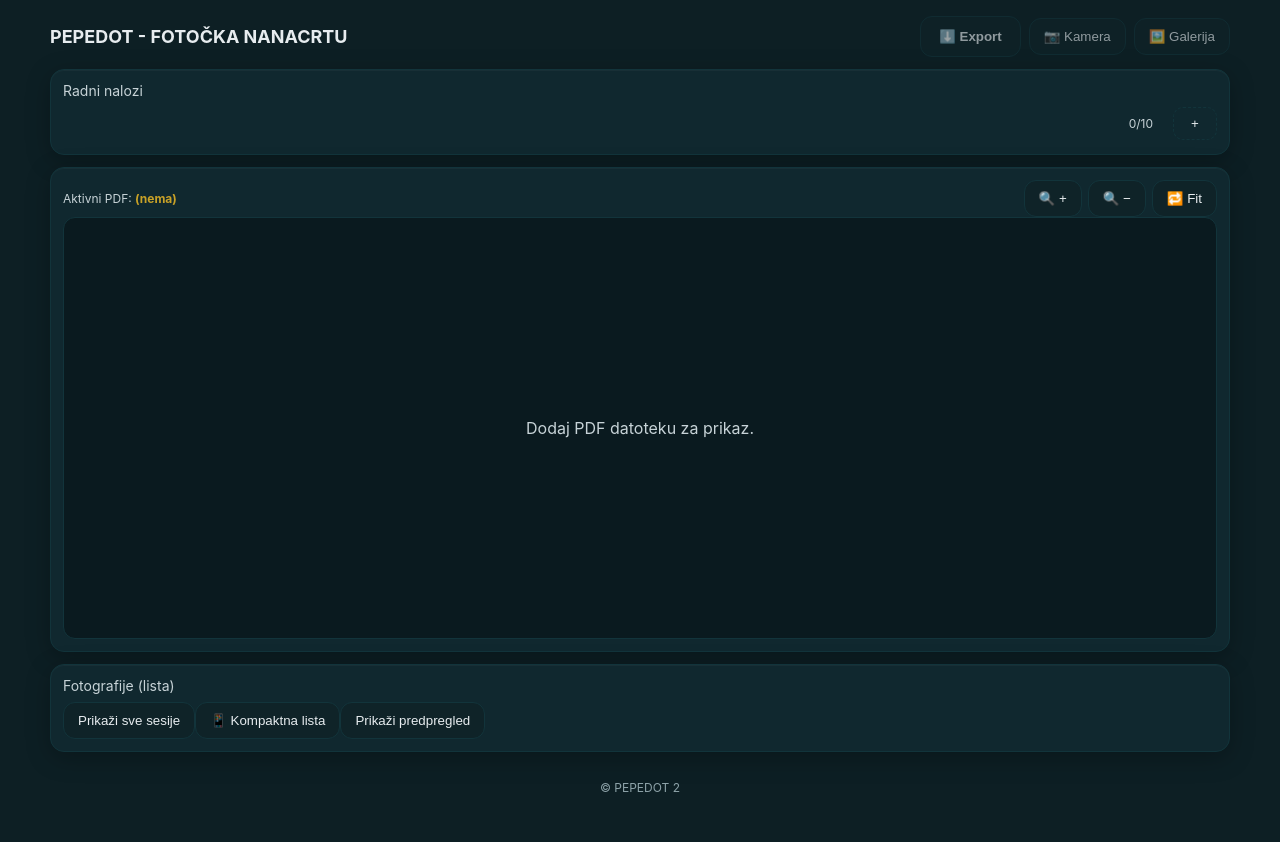
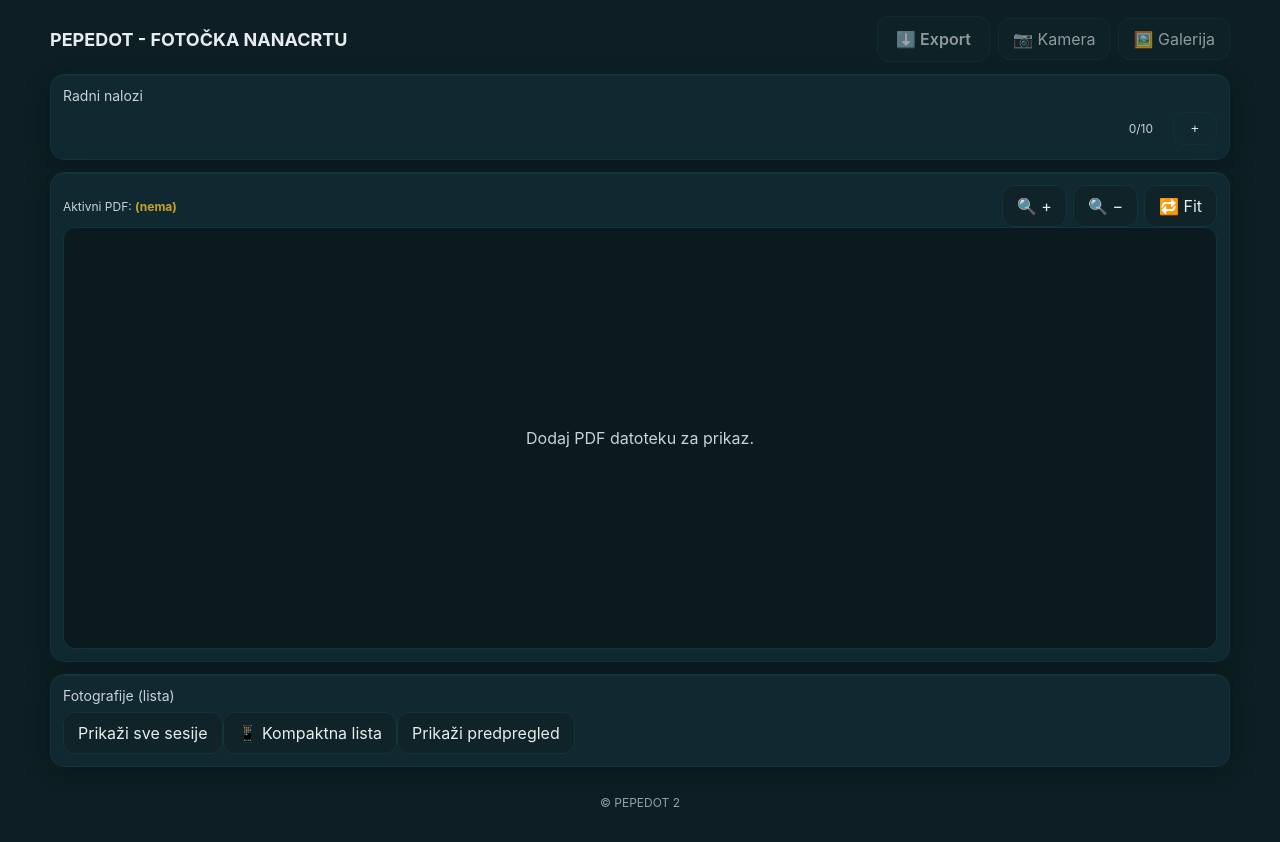
Before and after one commit to njagatron/PEPEDOT, a React (Create React App) app: page / in a window 1280 px wide. Built offline with nearby package versions, Linux system fonts and the light colour scheme.

Commit message:
Update responsive.css

```diff
--- a/src/responsive.css
+++ b/src/responsive.css
@@ -7,15 +7,17 @@
   --gold:#c9a227;
 }
 
+/* ====== Header ====== */
 .header{
   display:flex; align-items:center; gap:10px; margin-bottom:12px; flex-wrap:wrap;
 }
-.app-title{ margin:0; font-size:18px; flex:1; }
+.app-title{ margin:0; font-size:18px; flex:1; color:var(--ink); }
 .header-actions{ display:flex; gap:8px; align-items:center; flex-wrap:wrap; }
 
+/* ====== Buttons ====== */
 .btn{
   padding:10px 14px; border-radius:12px; border:1px solid var(--edge);
-  background:#0f2328; color:var(--ink); cursor:pointer;
+  background:#0f2328; color:var(--ink); cursor:pointer; font:inherit;
 }
 .btn.big{ padding:12px 18px; font-weight:600; }
 .btn.warn{ background:#d99114; border-color:#d99114; color:#fff; }
@@ -23,6 +25,15 @@
 .btn.ghost{ background:transparent; }
 .btn:disabled{ opacity:.6; cursor:not-allowed; }
 
+.iconbtn{
+  padding:6px 8px; border-radius:10px; border:1px solid var(--edge);
+  background:transparent; color:var(--ink); cursor:pointer; line-height:1; font:inherit;
+}
+.iconbtn.warn{ background:#d99114; border-color:#d99114; color:#fff; }
+.iconbtn.danger{ background:#a62c2b; border-color:#a62c2b; color:#fff; }
+.iconbtn.ghost{ background:transparent; border-color:var(--edge); }
+
+/* ====== Text bits ====== */
 .section-title{ font-size:14px; color:#c7d3d7; margin-bottom:8px; }
 .muted{ font-size:12px; color:#c7d3d7; }
 .spacer{ flex:1; }
@@ -31,7 +42,7 @@
   padding:6px 10px; border-radius:10px; background:#10321f; border:1px solid #1d6b3a; color:#bfe9c8;
 }
 
-/* RN */
+/* ====== RN row ====== */
 .rn-row{
   display:flex; gap:8px; flex-wrap:nowrap; overflow:auto; padding-bottom:2px; align-items:center;
 }
@@ -41,22 +52,15 @@
   background:#132b31; color:var(--ink); white-space:nowrap; cursor:pointer;
 }
 .rn-btn.is-active{ background:var(--accent); color:#fff; }
-.iconbtn{
-  padding:6px 8px; border-radius:10px; border:1px solid var(--edge);
-  background:transparent; color:var(--ink); cursor:pointer; line-height:1;
-}
-.iconbtn.warn{ background:#d99114; border-color:#d99114; color:#fff; }
-.iconbtn.danger{ background:#a62c2b; border-color:#a62c2b; color:#fff; }
-.iconbtn.ghost{ background:transparent; border-color:var(--edge); }
 .rn-add{
   padding:8px 12px; border-radius:10px; border:1px dashed var(--edge);
   background:transparent; color:var(--ink); cursor:pointer; min-width:44px; margin-left:6px;
 }
 .rn-count{
-  margin-left:auto; font-size:12px; color:#c7d3d7; padding:0 6px;
+  margin-left:auto; font-size:12px; color:#c7d3d7; padding:0 6px; white-space:nowrap;
 }
 
-/* PDF tabs */
+/* ====== PDF tabs ====== */
 .pdf-tabs{
   display:flex; gap:8px; align-items:center; flex-wrap:nowrap; overflow:auto; padding:8px; background:#0f2328;
   border:1px solid var(--edge); border-radius:12px;
@@ -67,9 +71,9 @@
   background:#132b31; color:var(--ink); white-space:nowrap; cursor:pointer;
 }
 .pdf-btn.is-active{ background:var(--accent); color:#fff; }
-.pdf-count{ margin-left:auto; font-size:12px; color:#c7d3d7; }
+.pdf-count{ margin-left:auto; font-size:12px; color:#c7d3d7; white-space:nowrap; }
 
-/* Export dropdown */
+/* ====== Export dropdown ====== */
 .export-wrap{ position:relative; }
 .export-menu{
   position:absolute; top:110%; right:0; min-width:260px; background:#0f2328; border:1px solid var(--edge);
@@ -81,21 +85,21 @@
 }
 .export-menu hr{ border:none; border-top:1px solid var(--edge); margin:6px 0; }
 
-/* PDF viewer */
+/* ====== PDF viewer ====== */
 .pdf-wrap{
   position:relative; background:#0a1a1f; border:1px solid var(--edge); border-radius:12px; overflow:hidden;
   display:flex; justify-content:center; align-items:center; min-height:420px;
+  touch-action:none; /* za pan/pinch na mobitelu */
 }
-/* Fluidna širina PDF-a */
+
+/* osnovna širina PDF-a (prije zumiranja JS-om) */
 .pdf-page{ width: min(100vw - 48px, 980px) !important; height: auto !important; }
 
 /* Pager */
 .pager{ display:flex; gap:8px; align-items:center; margin-top:8px; }
 
-/* Lista točaka */
+/* ====== Lista točaka ====== */
 .list{ display:grid; gap:8px; }
-.list-compact .thumb{ width:36px; height:36px; }
-.list-compact .card{ padding:6px; }
 .card{
   border:1px solid var(--edge); border-radius:12px; background:#0f2328;
   padding:10px; display:flex; gap:10px; align-items:center;
@@ -112,9 +116,13 @@
 .note{ font-size:12px; opacity:.9; margin-top:4px; }
 .actions{ display:flex; gap:6px; flex-wrap:wrap; }
 
+.list-compact .thumb{ width:36px; height:36px; }
+.list-compact .card{ padding:6px; }
+
+/* ====== Footer ====== */
 .footer{ text-align:center; font-size:12px; color:#8ea3a9; padding:16px; }
 
-/* Mobile tweaks */
+/* ====== Mobile tweaks ====== */
 @media (max-width: 640px){
   .btn{ padding:12px 14px; }
   .btn.big{ padding:14px 16px; }
```
